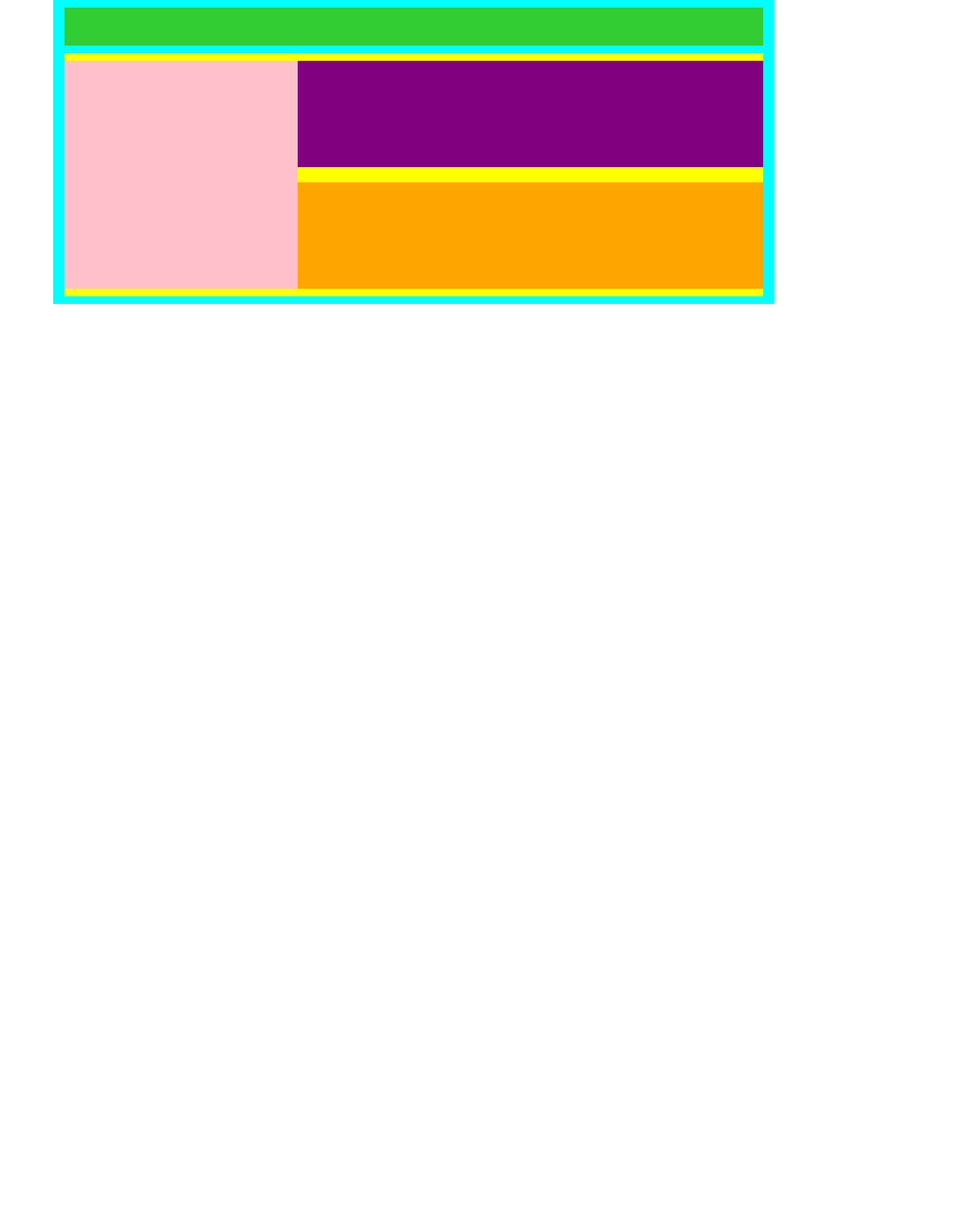
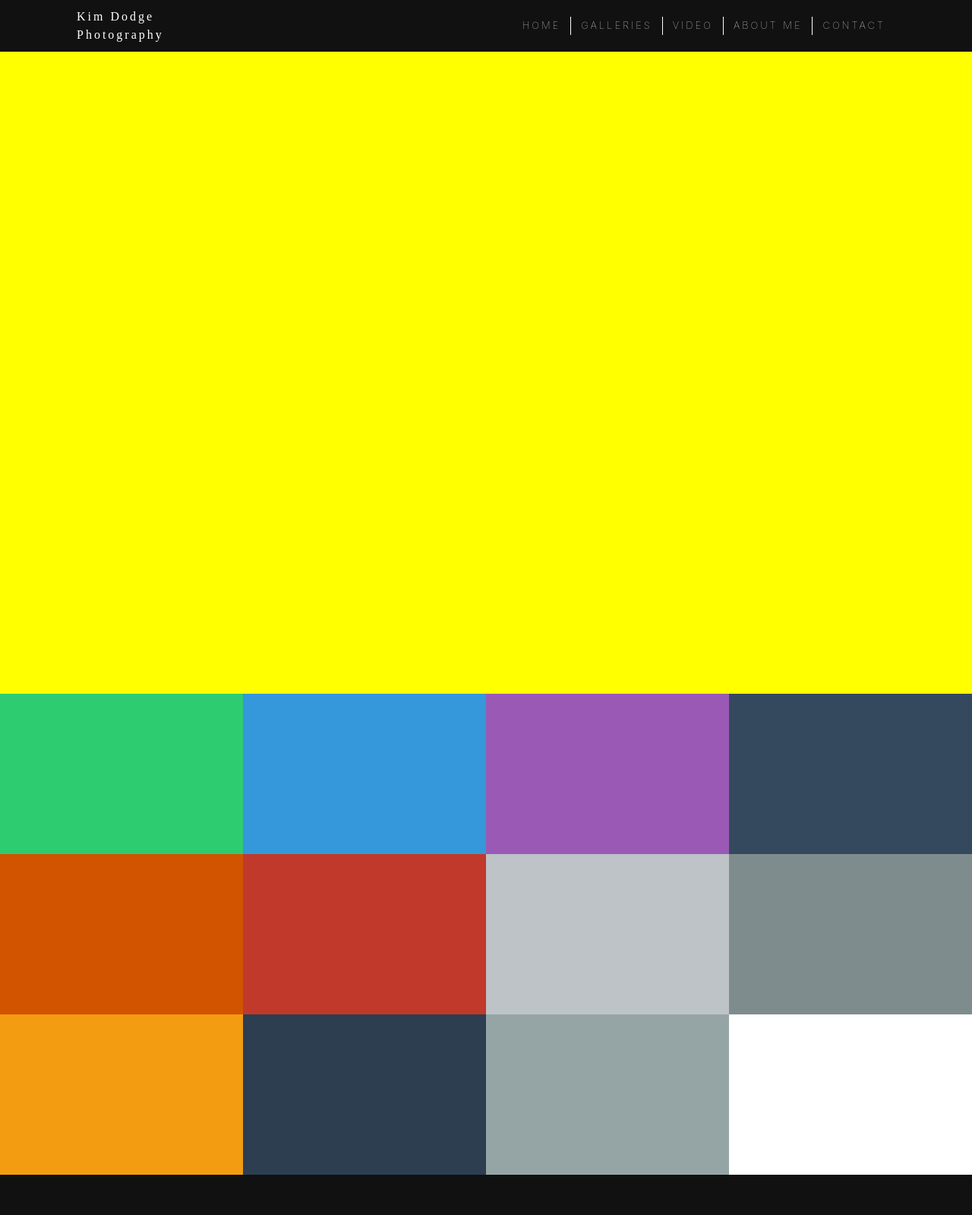
Before and after one commit to jeffldodge/bs1, a plain HTML site: page index.html in a window 1280 px wide. Shown: the whole page at 76% size. Before the commit the page ends 800 px from the top, so only its background shows below. Drawn offline with nearby package versions, Linux system fonts and the light colour scheme.

Commit message:
Initial modifications

```diff
--- a/_css/style.css
+++ b/_css/style.css
@@ -1,43 +1,112 @@
 @charset "UTF-8";
 /* CSS Document */
-
-#Div1{
-	background-color: aqua;
-	min-height: 100px;
-	padding-top: 10px;
+body, html{
+	height:100%;
+	margin:0;
+	padding:0;
+	color: white;
 }
 
-#Div2{
-	background-color: limegreen;
+.header menu{
+	list-style-type:none;
+	margin:0;
+	padding:0;
+}
+.logo{
+	font-family:serif;
+	letter-spacing:3px;
+}
+.header menu>li>a{
+	text-decoration: none;
+	font-weight: 100;
+	text-transform: uppercase;
+	color: white;
+	padding: 2px 13px;
+	letter-spacing: 3px;
+	display: inline-block;
+}
+.header menu>li{
+	flex: none;
+	border-right: 1px solid white;
+	position: relative;
+	font-size:13px;
+}
+.header menu>li:last-child{
+	border-right: none;
+}
+.page-container{
+	padding:0;
+}
+
+.page-container>.row{
+	flex:none;
+}
+
+.page-container>.row.full{
+	flex:1 1 auto;
+}
+
+.header{
+	background-color: #111;
+	height:68px;
+}
+.footer{
+	height:53px;
+	background-color:#111;
+}
+
+.main-image{
+	background-color: yellow;
 	min-height: 50px;
 }
 
-#Div3{
-	background-color: yellow;
-	min-height: 50px;
-	margin: 10px 0px;
+.img-container:nth-child(1){
+	background-color:#1abc9c;
 }
 
-#Div4{
-	background-color: pink;
-	min-height: 300px;
-	margin: 10px 0px;
+.img-container:nth-child(2){
+	background-color: #2ecc71;
 }
 
-#Div5{
-	background-color: purple;
-	min-height: 140px;
-	margin: 10px 0px;
+.img-container:nth-child(3){
+	background-color: #3498db;
 }
 
-#Div6{
-	background-color: orange;
-	min-height: 140px;
-	margin: 10px 0px;
+.img-container:nth-child(4){
+	background-color: #9b59b6;
 }
 
-@media (max-width:575px){
-	#Div1{
-		background-color: white;
-	}
+.img-container:nth-child(5){
+	background-color: #34495e;
 }
+
+.img-container:nth-child(6){
+	background-color: #d35400;
+}
+
+.img-container:nth-child(7){
+	background-color: #c0392b;
+}
+
+.img-container:nth-child(8){
+	background-color: #bdc3c7;
+}
+
+.img-container:nth-child(9){
+	background-color: #7f8c8d;
+}
+
+.img-container:nth-child(10){
+	background-color: #f39c12;
+}
+
+.img-container:nth-child(11){
+	background-color: #2c3e50;
+}
+
+.img-container:nth-child(12){
+	background-color: #95a5a6;
+}
+.img{
+	padding-bottom:66%;
+}
--- a/index.html
+++ b/index.html
@@ -2,40 +2,60 @@
 <html>
 <head>
 <meta charset="UTF-8">
-<title>Kim Dodge Responsive Design</title>
+<title>Gallery</title>
 <link href="_css/bootstrap.css" rel="stylesheet" type="text/css">
 <link href="_css/style.css" rel="stylesheet" type="text/css">
  <meta name="viewport" content="width=device-width, initial-scale=1, shrink-to-fit=no">
 </head>
 <body>
-	<div class="container">
-		<div class="row">
-			<div class="col-lg-10 offset-leg-1" id="Div1">
+	<div class="container-fluid page-container d-flex flex-column">
+		<div class="row no-gutters header">
+			<!--green div-->
+			<div class="col-12">
+				<div class="container h-100">
+					<nav class="navbar d-flex justify-content-between align-items-center h-100 navbar-expand-lg navbar-dark">
+							<div class="logo">Kim Dodge<br />Photography</div>
+							<div class="collapse navbar-collapse">
+							<menu class="d-flex justify-content-end w-100">
+								<li><a>Home</a></li>
+								<li><a>Galleries</a></li>
+								<li><a>Video</a></li>
+								<li><a>About Me</a></li>
+								<li><a>Contact</a></li>
 
-				<div class="row  no-gutters">
-				<!--green div-->
-					<div class="col-lg-12" id="Div2">
-					</div>
-				</div>
-				<div class="col-lg-12" id="Div3">
-					<div class="row">
-					<!--pink-->
-						<div class="col-lg-4 col-med-12" id="Div4">
-						</div>
-					<div class="col-lg-8">
-						<div class="row">
-						<!--purple and orange-->
-							<div class="col-md-12 col-6" id="Div5">
-							</div>
-							<div class= "col-md-12 col-6" id="Div6">
-							</div>
-						</div>
-					</div>
-					</div>
+							</menu></div>
+
+					</nav>
 				</div>
 			</div>
 		</div>
+		<div class="row no-gutters fill">
+			<div class="col-12 main-image"><div class="img"></div>
+			</div>
+		<!--pink-->
+			<div class="col-xl-3 col-lg-4 col-md-6 col-sm-12 img-container"><div class="img"></div></div>
+			<div class="col-xl-3 col-lg-4 col-md-6 col-sm-12 img-container"><div class="img"></div></div>
+			<div class="col-xl-3 col-lg-4 col-md-6 col-sm-12 img-container"><div class="img"></div></div>
+			<div class="col-xl-3 col-lg-4 col-md-6 col-sm-12 img-container"><div class="img"></div></div>
+			<div class="col-xl-3 col-lg-4 col-md-6 col-sm-12 img-container"><div class="img"></div></div>
+			<div class="col-xl-3 col-lg-4 col-md-6 col-sm-12 img-container"><div class="img"></div></div>
+			<div class="col-xl-3 col-lg-4 col-md-6 col-sm-12 img-container"><div class="img"></div></div>
+			<div class="col-xl-3 col-lg-4 col-md-6 col-sm-12 img-container"><div class="img"></div></div>
+			<div class="col-xl-3 col-lg-4 col-md-6 col-sm-12 img-container"><div class="img"></div></div>
+			<div class="col-xl-3 col-lg-4 col-md-6 col-sm-12 img-container"><div class="img"></div></div>
+			<div class="col-xl-3 col-lg-4 col-md-6 col-sm-12 img-container"><div class="img"></div></div>
+			<div class="col-xl-3 col-lg-4 col-md-6 col-sm-12 img-container"><div class="img"></div></div>
+		</div>
+		<div class="row no-gutters footer">
+			<div class="col-12">
+				<div class="container">
+
+				</div>
+
+			</div>
+		</div>
 	</div>
+
 
 	<!-- Optional JavaScript -->
 		<!-- jQuery first, then Popper.js, then Bootstrap JS -->
```
